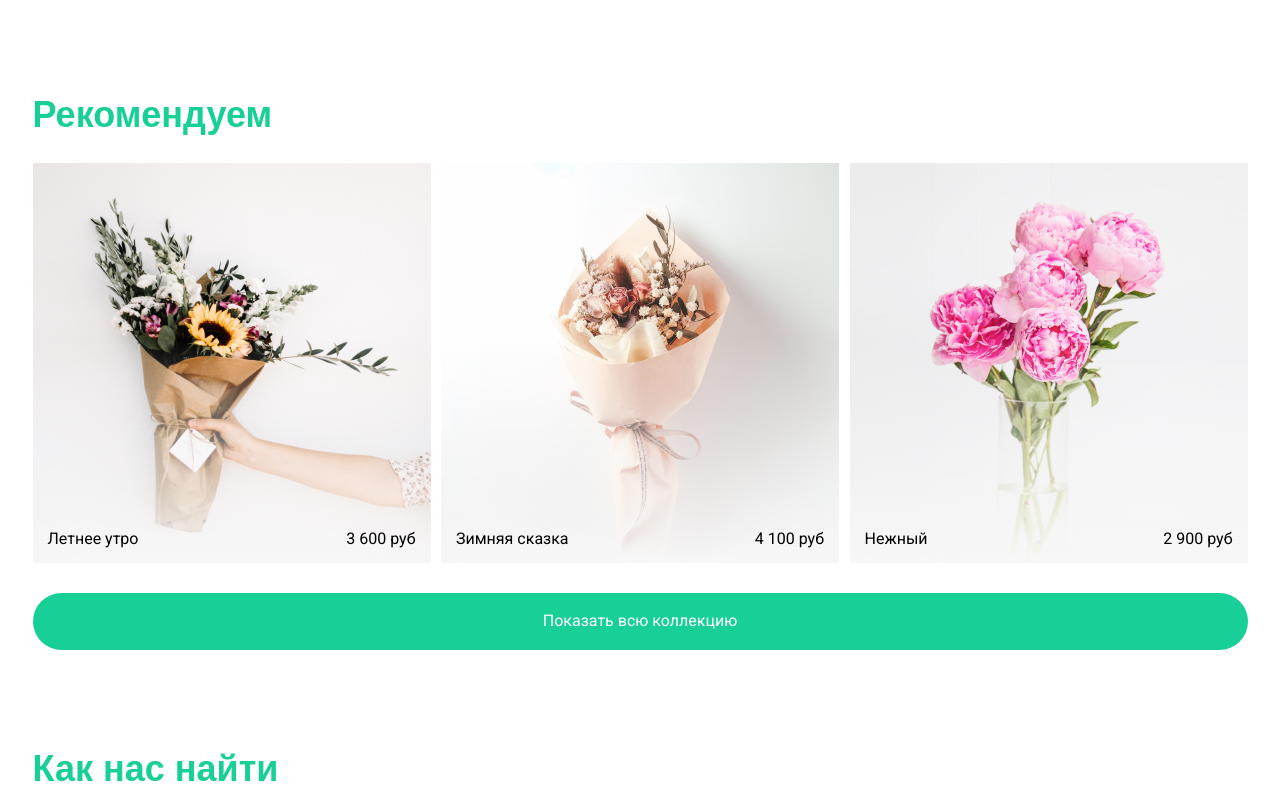
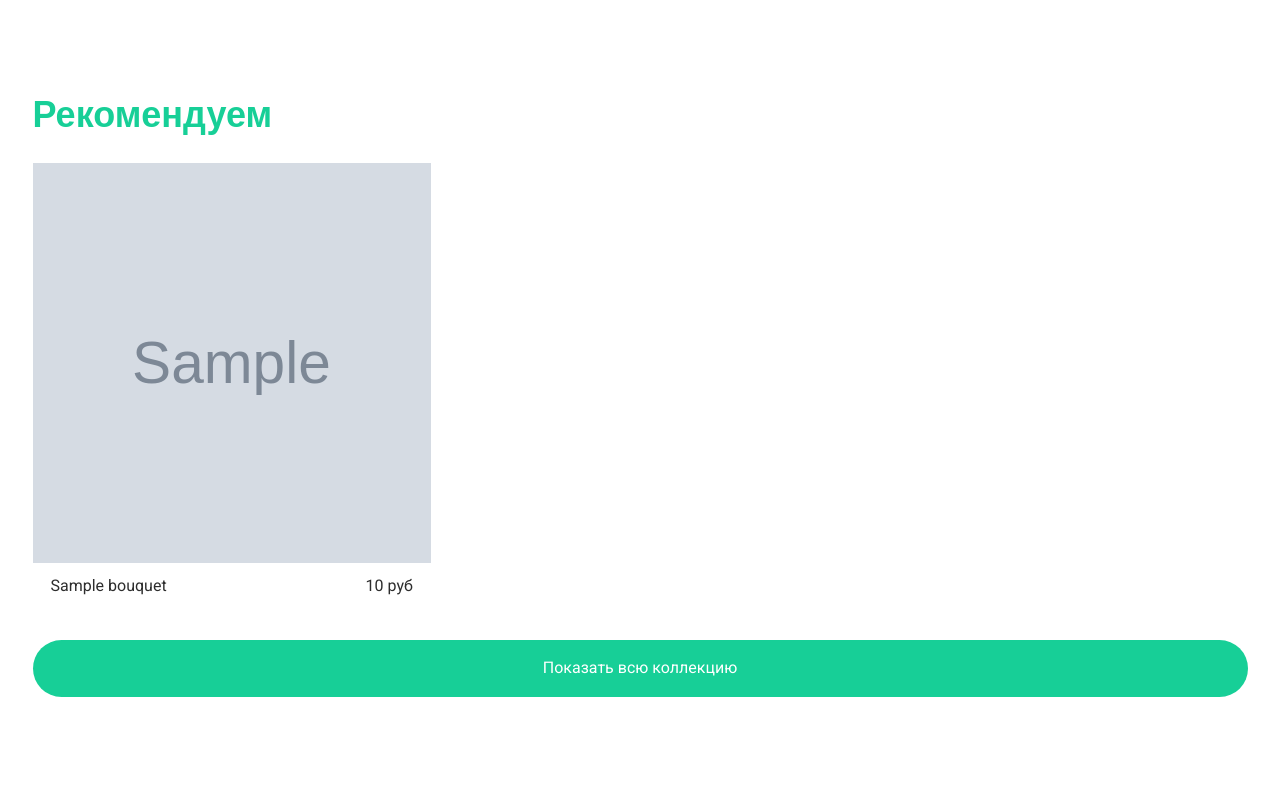
Before and after one commit to MaksimOboznyi/FlowerShops, a Django app: page / in a window 1280 px wide. Shown: the part 697-1493 px from the top of the page. Run offline with Django 4.2, Linux system fonts and the light colour scheme; tables that the repository leaves empty hold one stand-in row (values such as "Sample post"); grey boxes marked "Sample" are stand-in pictures; some web fonts are replaced.

Commit message:
add random flowers on index page

```diff
--- a/app/views.py
+++ b/app/views.py
@@ -3,7 +3,14 @@ from .models import Bouquet
 from django.shortcuts import get_object_or_404
 
 def index(request):
-    return render(request, 'index.html')
+    recommended_bouquets = Bouquet.objects.filter(
+        is_active=True
+    ).order_by('?')[:3]
+
+    context = {
+        'recommended_bouquets': recommended_bouquets,
+    }
+    return render(request, 'index.html', context)
 
 def catalog(request):
     bouquets = Bouquet.objects.filter(is_active=True).select_related('occasion')
--- a/templates/index.html
+++ b/templates/index.html
@@ -41,27 +41,27 @@
 		<div class="container">
 			<div class="recommended p100">
 				<div class="title">Рекомендуем</div>
-				<div class="recommended__elems ficb">
-					<div class="recommended__block recommended__block_first">
-						<div class="recommended__block_elems ficb">
-							<span class="recommended__block_intro">Летнее утро</span>
-							<span class="recommended__block_price">3 600 руб</span>
+
+				<div class="catalog__grid">
+					{% for bouquet in recommended_bouquets %}
+						<div class="catalog__card">
+							<a href="{% url 'bouquet_detail' bouquet.slug %}" class="catalog__card_link">
+								<img src="{{ bouquet.image.url }}" alt="{{ bouquet.title }}" class="catalog__card_img">
+
+								<div class="catalog__card_info">
+									<span class="catalog__card_title">{{ bouquet.title }}</span>
+									<span class="catalog__card_price">{{ bouquet.price }} руб</span>
+								</div>
+							</a>
 						</div>
-					</div>
-					<div class="recommended__block recommended__block_sec">
-						<div class="recommended__block_elems ficb">
-							<span class="recommended__block_intro">Зимняя сказка</span>
-							<span class="recommended__block_price">4 100 руб</span>
-						</div>
-					</div>
-					<div class="recommended__block recommended__block_thr">
-						<div class="recommended__block_elems ficb">
-							<span class="recommended__block_intro">Нежный</span>
-							<span class="recommended__block_price">2 900 руб</span>
-						</div>
-					</div>
+					{% empty %}
+						<p>Букеты пока не добавлены</p>
+					{% endfor %}
 				</div>
-				<button class="btn recommended__btn" onclick='window.location.href="{% url 'catalog' %}"'>Показать всю коллекцию</button>
+
+				<button class="btn recommended__btn" onclick='window.location.href="{% url 'catalog' %}"'>
+					Показать всю коллекцию
+				</button>
 			</div>
 		</div>
 	</section>
```
